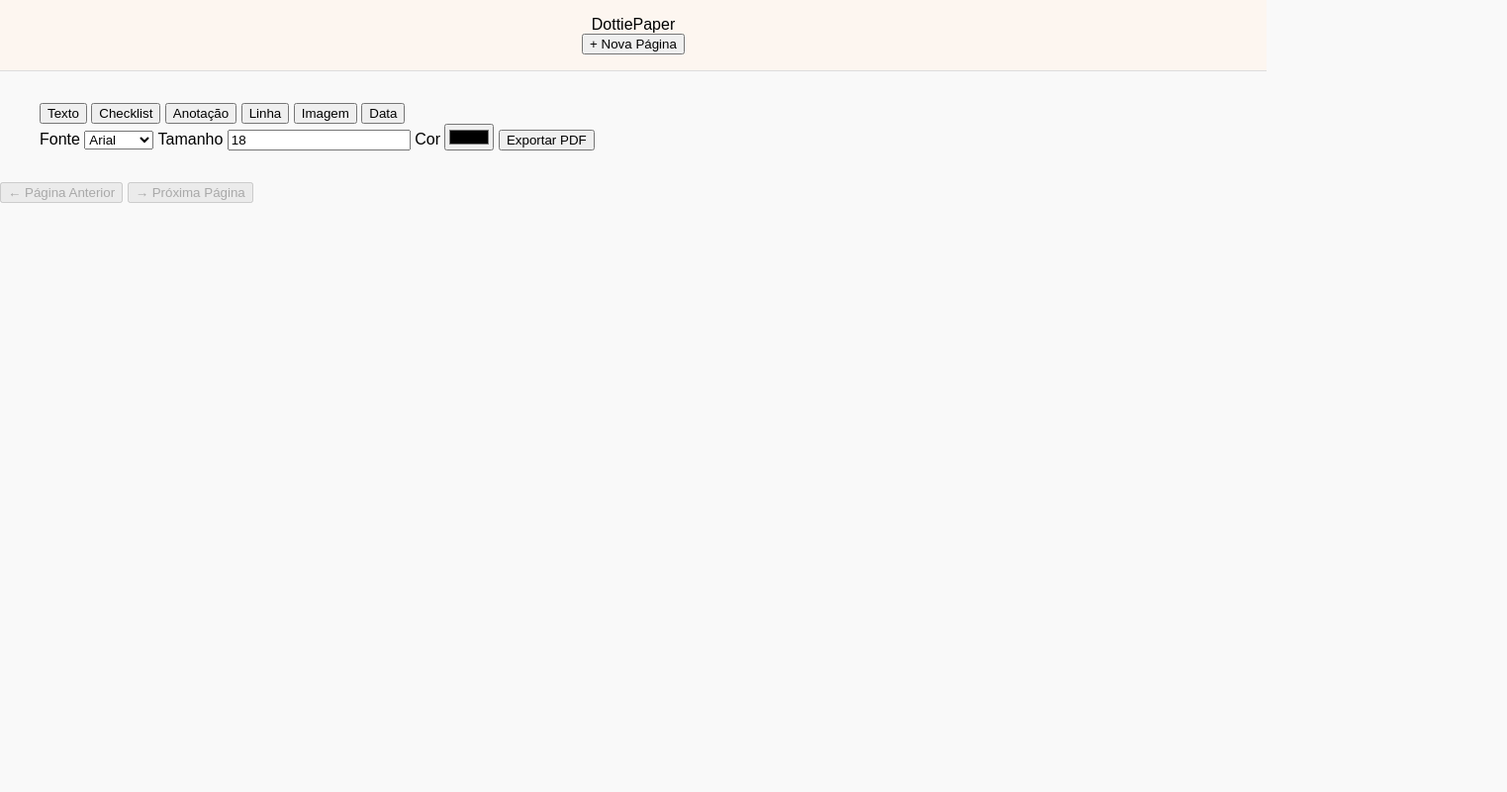
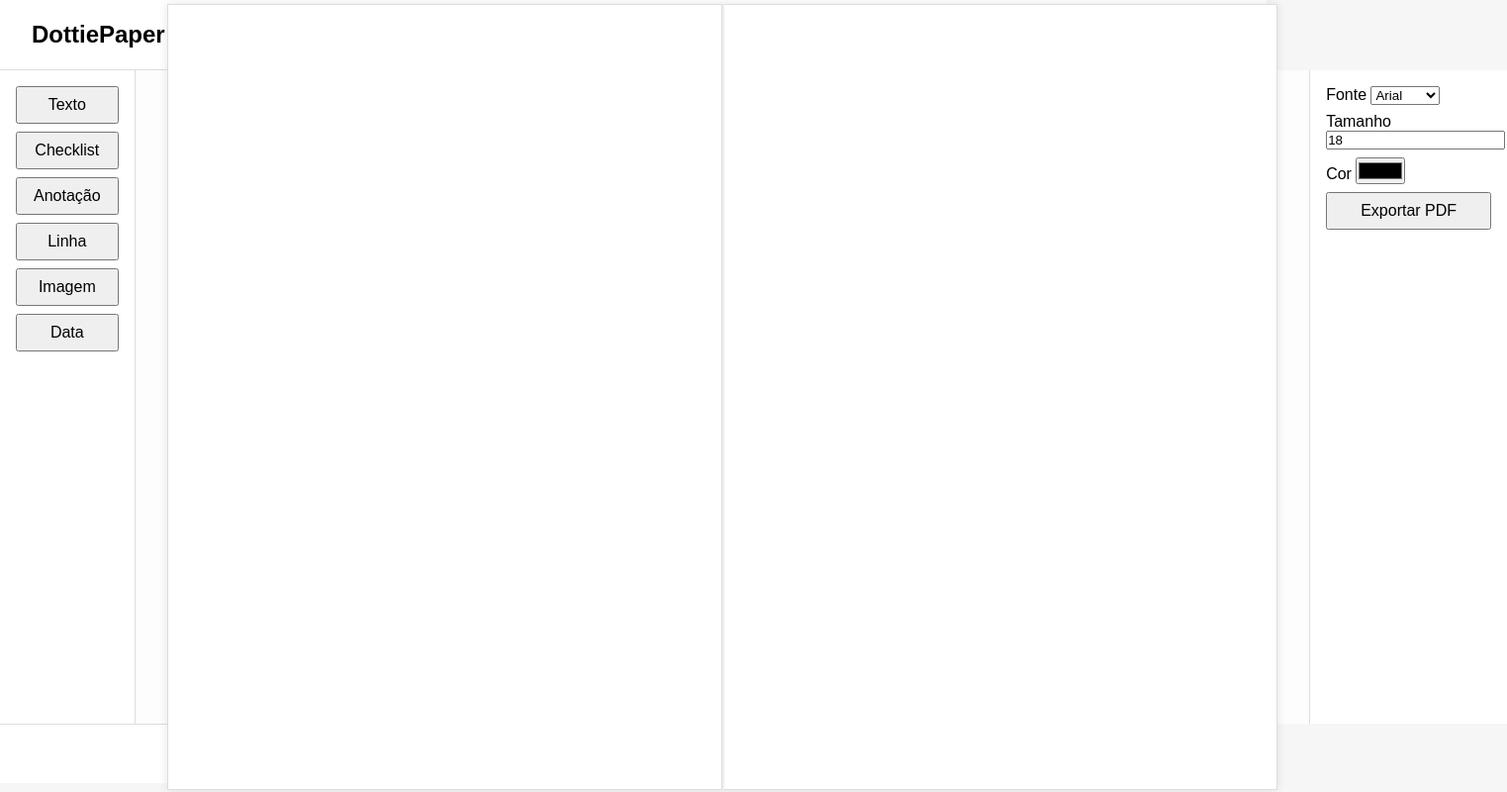
Before and after one commit to dudaalmeida1107/dottiepaper, a plain HTML site: page index.html in a window 1280 px wide. Shown: the whole page at 99% size, 1523 px wide, since content can reach past the window. Drawn offline with Linux system fonts and the light colour scheme.

Commit message:
Update style.css

```diff
--- a/style.css
+++ b/style.css
@@ -1,58 +1,95 @@
+* {
+  margin: 0;
+  padding: 0;
+  box-sizing: border-box;
+}
+
 body {
-  margin: 0;
   font-family: Arial, sans-serif;
-  background-color: #f9f9f9;
+  background: #f6f6f6;
 }
 
 header {
-  background-color: #fdf6f0;
-  padding: 1rem;
-  text-align: center;
+  background: #fff;
+  padding: 1rem 2rem;
+  display: flex;
+  justify-content: space-between;
+  align-items: center;
   border-bottom: 1px solid #ddd;
 }
 
-main {
-  padding: 2rem;
-  max-width: 1200px;
-  margin: auto;
+.logo {
+  font-weight: bold;
+  font-size: 1.5rem;
 }
 
-.toolbar button,
-.pagination button {
-  margin: 0.25rem;
+main.editor-wrapper {
+  display: flex;
+  height: calc(100vh - 140px);
+}
+
+.sidebar-left,
+.sidebar-right {
+  width: 200px;
+  padding: 1rem;
+  background: #fff;
+  border-right: 1px solid #ddd;
+  display: flex;
+  flex-direction: column;
+  gap: 0.5rem;
+}
+
+.sidebar-right {
+  border-left: 1px solid #ddd;
+  border-right: none;
+}
+
+.page-area {
+  flex: 1;
+  display: flex;
+  justify-content: center;
+  align-items: center;
+  background: #fdfdfd;
+  padding: 2rem;
+}
+
+.page-layout {
+  position: relative;
+  display: flex;
+  width: 29.7cm;
+  height: 21cm;
+  background: #fff;
+  box-shadow: 0 0 10px rgba(0, 0, 0, 0.1);
+}
+
+.page {
+  width: 50%;
+  height: 100%;
+  border: 1px solid #ddd;
+  background: #fff;
+}
+
+.center-line {
+  position: absolute;
+  left: 50%;
+  top: 0;
+  bottom: 0;
+  width: 2px;
+  background: #eee;
+}
+
+footer {
+  height: 60px;
+  background: #fff;
+  display: flex;
+  justify-content: center;
+  align-items: center;
+  gap: 1rem;
+  border-top: 1px solid #ddd;
+}
+
+button {
   padding: 0.5rem 1rem;
-  background-color: #ffb7c5;
-  border: none;
-  border-radius: 5px;
+  font-size: 1rem;
   cursor: pointer;
 }
-
-.toolbar button:hover,
-.pagination button:hover {
-  background-color: #ffa2b1;
-}
-
-.options {
-  margin-top: 1rem;
-  margin-bottom: 1rem;
-  display: flex;
-  gap: 1rem;
-  align-items: center;
-}
-
-#canvasContainer {
-  border: 1px solid #ccc;
-  background-color: white;
-  padding: 1rem;
-  display: flex;
-  justify-content: center;
-}
-
-canvas {
-  border: 1px dashed #ccc;
-}
-
-.pagination {
-  margin-top: 1rem;
-  text-align: center;
-}
```
